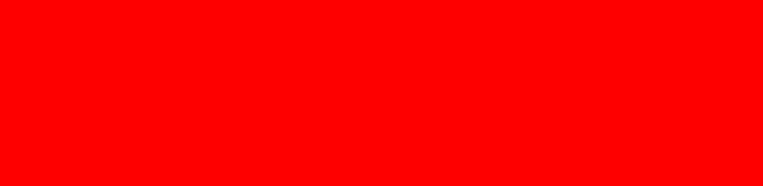
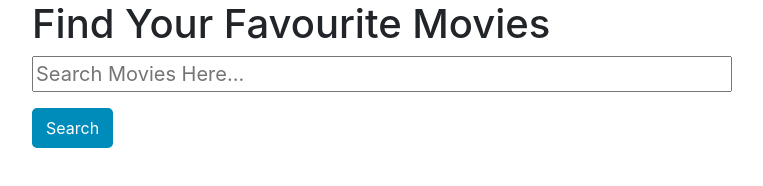
Before and after one commit to rachaelloh/Interactive-Frontend-2, a plain HTML site: page index.html in a window 1280 px wide. Shown: the whole page, without its empty margins (53-816 px from the left). Drawn offline with nearby package versions, Linux system fonts and the light colour scheme.

Commit message:
created form for search engine with some stylings.

```diff
--- a/assets/css/style.css
+++ b/assets/css/style.css
@@ -1,4 +1,18 @@
-body {
-    background: red;
-    height: 100vh;
+#input {
+    width: 700px;
+    font-size: 20px;
 }
+
+/*SEARCH*/
+.button-submit {
+    background-color: #008CBA;
+    color: white;
+    border: 2px solid #008CBA;
+    border-radius: 5px;
+  }
+
+  .button-submit:hover {
+    background-color: white;
+    color: black;
+
+  }
--- a/index.html
+++ b/index.html
@@ -4,11 +4,25 @@
     <meta charset="UTF-8">
     <meta name="viewport" content="width=device-width, initial-scale=1.0">
     <meta http-equiv="X-UA-Compatible" content="ie=edge">
+    <link rel="stylesheet" href="https://stackpath.bootstrapcdn.com/bootstrap/4.3.1/css/bootstrap.min.css" integrity="sha384-ggOyR0iXCbMQv3Xipma34MD+dH/1fQ784/j6cY/iJTQUOhcWr7x9JvoRxT2MZw1T" crossorigin="anonymous">
     <link rel="stylesheet" href="./assets/css/style.css">
     <title>Movies Showcase Finder</title>
 </head>
 <body>
+    <div class="container">
+        <h1>Find Your Favourite Movies</h1>
 
+        <form>
+            <div class="form-group">
+                <input type="text" id="input" placeholder="Search Movies Here...">
+            </div>
+
+            <!-- Button trigger modal -->
+            <button type="button" class="btn btn-primary button-submit" data-toggle="modal" data-target="#exampleModal">
+                Search
+            </button>
+        </form>
+    </div>
 
     <script src="./assets/js/movie.js"></script>
 </body>
```
